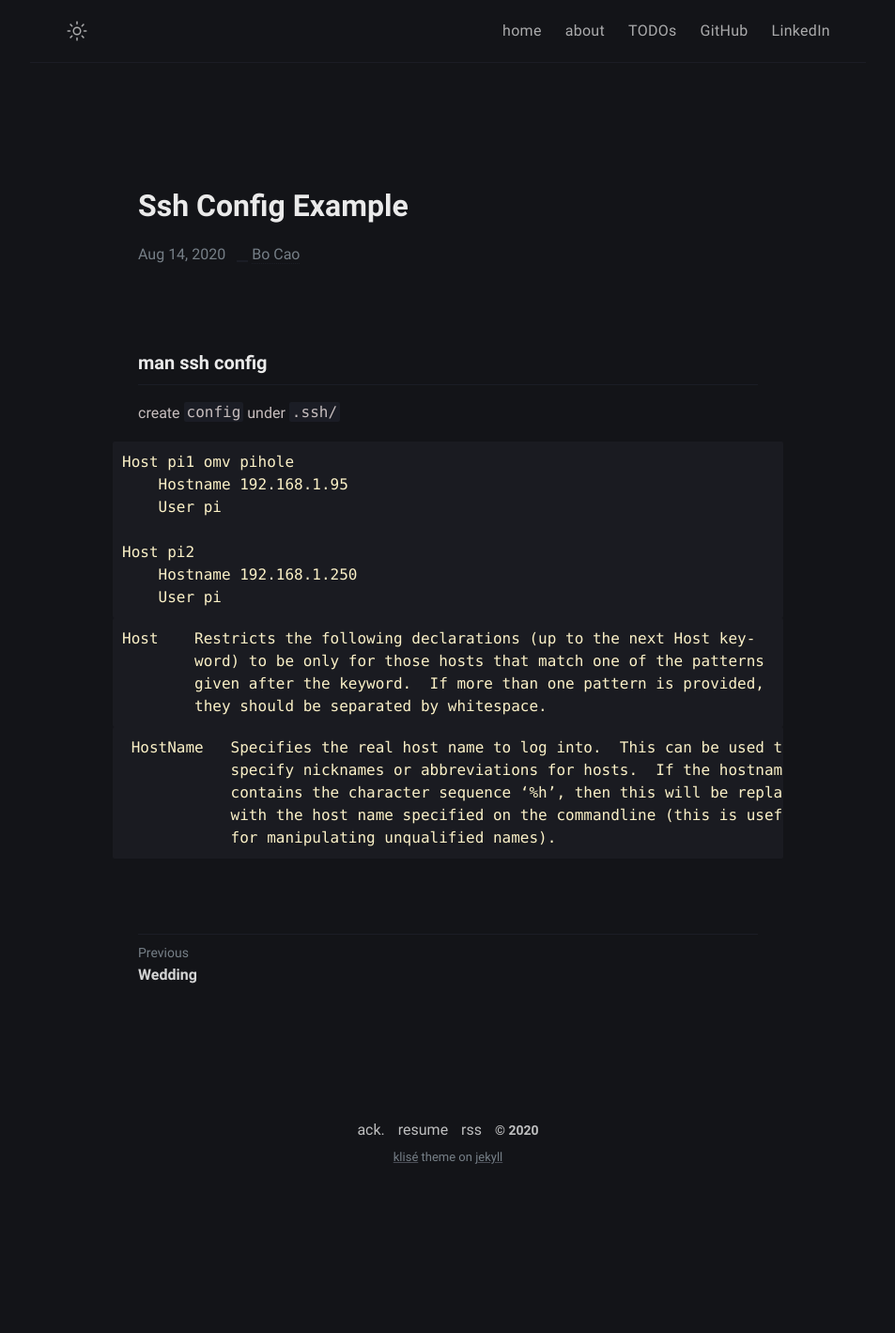
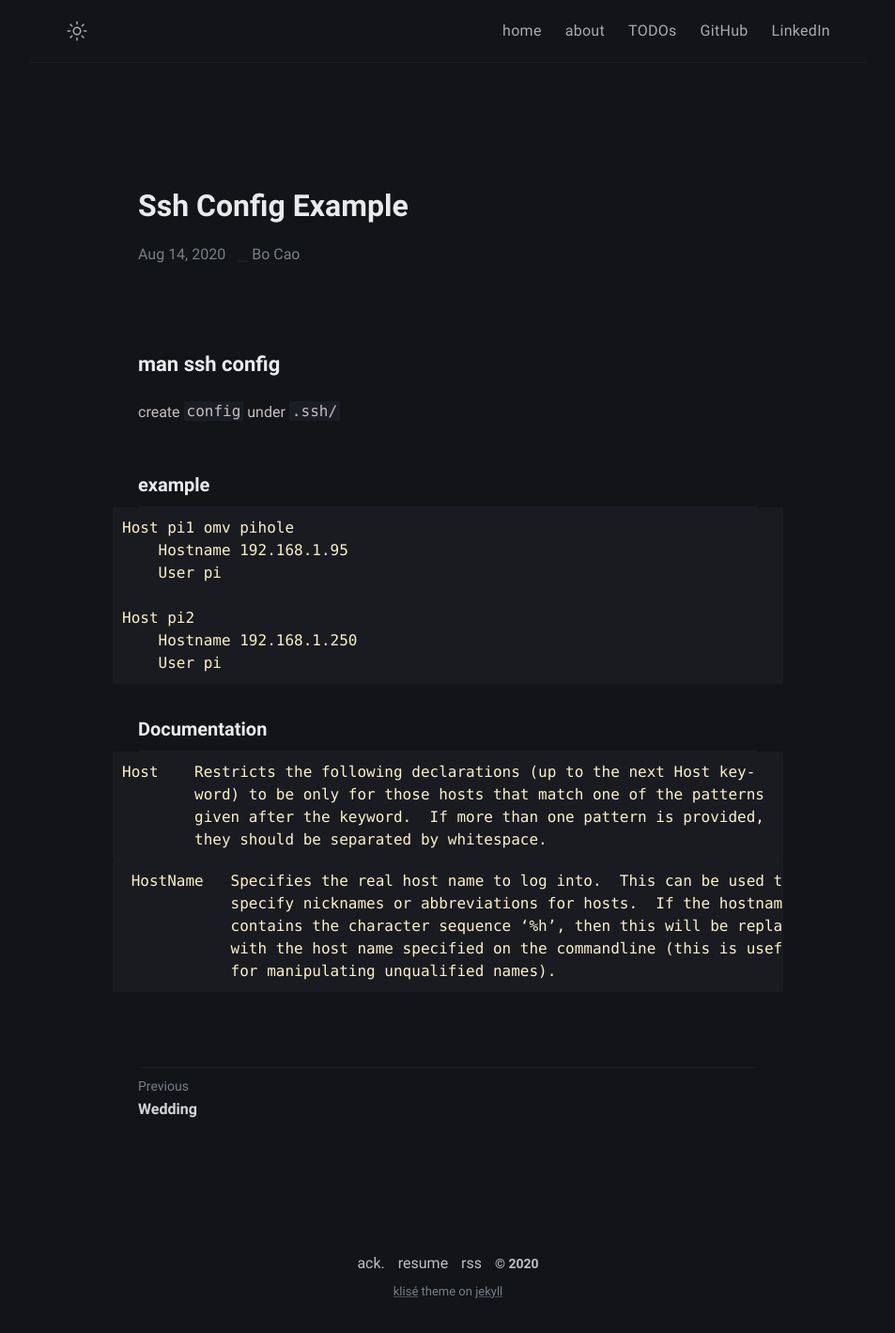
Before and after one commit to oacob1/oacob1.github.io, a Jekyll site: the page built from _posts/ssh-config/2020-08-14-ssh-config-example.md, in a window 1280 px wide. Shown: the whole page at 94% size, without its empty margins (163-1116 px from the left). Built offline with Jekyll 4.4.1, drawn with Linux system fonts in a browser that asks for light colours; before the commit the page ends 1276 px from its top, so only the background shows below that.

Commit message:
better formatting

````diff
--- a/_posts/ssh-config/2020-08-14-ssh-config-example.md
+++ b/_posts/ssh-config/2020-08-14-ssh-config-example.md
@@ -1,6 +1,8 @@
-### man ssh config
+## man ssh config
 
 create `config` under `.ssh/`
+
+### example
 
 ```bash
 Host pi1 omv pihole
@@ -11,6 +13,9 @@ Host pi2
     Hostname 192.168.1.250
     User pi
 ```
+
+
+### Documentation
 
 ```
 Host    Restricts the following declarations (up to the next Host key‐
````
